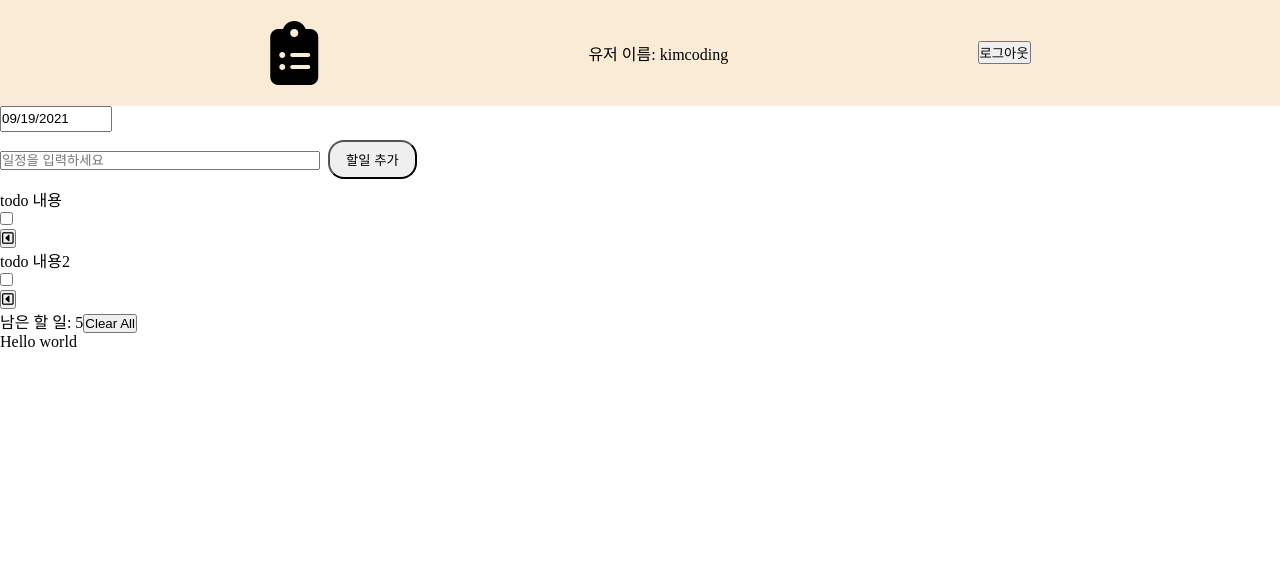
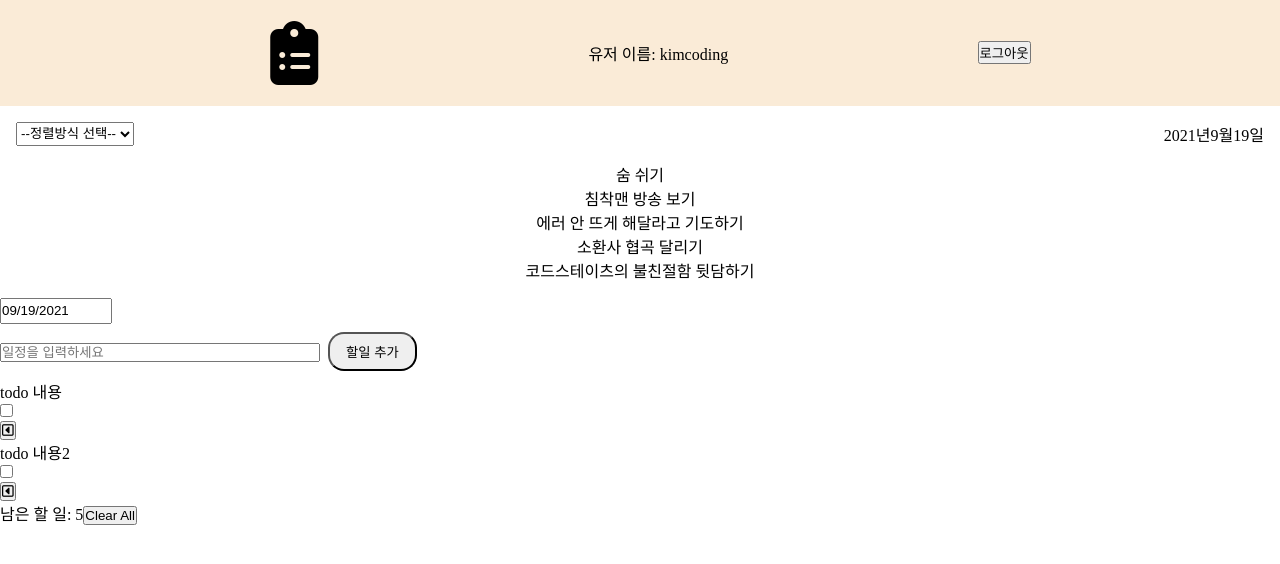
Before and after one commit to lsm6627/codegangster_toto, a React (Create React App) app: page / in a window 1280 px wide. Shown: the top 564 px of the page. Built offline with nearby package versions, Linux system fonts and the light colour scheme.

Commit message:
Filterbar01 (#5)

```diff
--- a/src/Footer.js
+++ b/src/Footer.js
@@ -1,9 +1,7 @@
-import React from 'react';
+import React from "react";
 
 const Footer = () => {
-    return (
-        <div> Hello world</div>
-    )
-}
+  return <div></div>;
+};
 
 export default Footer;
--- /dev/null
+++ b/src/component/Filterbar.css
@@ -0,0 +1,9 @@
+.filterbar__container {
+  margin: 1rem;
+  text-align: center;
+}
+.filterbar__wrapper {
+  display: flex;
+  justify-content: space-between;
+  margin-bottom: 1rem;
+}
--- a/src/component/Filterbar.js
+++ b/src/component/Filterbar.js
@@ -1,9 +1,46 @@
-import React from 'react';
+import React, { useState } from "react";
+import dummyData from "../static/dummyData";
+import "./Filterbar.css";
 
 const Filterbar = () => {
-    return (
-        <div />
-    )
-}
+  const [datas, setDatas] = useState(dummyData);
+
+  const handleChange = (e) => {
+    if (e.target.value === "D-day순") {
+      const cpDatas = datas.slice();
+      const dDaySort = cpDatas.sort((a, b) => a.d_day - b.d_day);
+      setDatas(dDaySort);
+    }
+    if (e.target.value === "생성날짜순") {
+      const cpDatas = datas.slice();
+      const createdAtSort = cpDatas.sort(
+        (a, b) => new Date(b.createdAt) - new Date(a.createdAt)
+      );
+      setDatas(createdAtSort);
+    }
+  };
+  const today = new Date();
+
+  return (
+    <div className="filterbar__container">
+      <div className="filterbar__wrapper">
+        <select onChange={handleChange}>
+          드롭다운
+          <option>--정렬방식 선택--</option>
+          <option>D-day순</option>
+          <option>생성날짜순</option>
+        </select>
+        <div>
+          {today.getFullYear()}년{today.getMonth() + 1}월{today.getDate()}일
+        </div>
+      </div>
+      <div>
+        {datas.map((el) => {
+          return <p key={el.id}>{el.content}</p>;
+        })}
+      </div>
+    </div>
+  );
+};
 
 export default Filterbar;
--- a/src/static/dummyData.js
+++ b/src/static/dummyData.js
@@ -2,42 +2,42 @@ const dummyData = [
   {
     id: 1,
     d_day: 0,
-        content: '숨 쉬기',
+    content: "숨 쉬기",
     check: false,
-        createdAt: '2019-02-25T16:17:27.000Z',
-        updatedAt: '2019-02-25T16:17:27.000Z',
+    createdAt: "2019-02-12T16:17:27.000Z",
+    updatedAt: "2019-02-25T16:17:27.000Z",
   },
   {
     id: 2,
     d_day: 2,
-        content: '침착맨 방송 보기',
+    content: "침착맨 방송 보기",
     check: false,
-        createdAt: '2019-02-25T16:17:47.000Z',
-        updatedAt: '2019-02-25T16:17:47.000Z',
+    createdAt: "2019-02-25T16:17:47.000Z",
+    updatedAt: "2019-02-25T16:17:47.000Z",
   },
   {
     id: 3,
     d_day: 11,
-        content: '에러 안 뜨게 해달라고 기도하기',
+    content: "에러 안 뜨게 해달라고 기도하기",
     check: false,
-        createdAt: '2019-02-26T16:18:10.000Z',
-        updatedAt: '2019-02-26T16:18:10.000Z',
+    createdAt: "2019-03-26T16:18:10.000Z",
+    updatedAt: "2019-02-26T16:18:10.000Z",
   },
   {
     id: 4,
     d_day: 365,
-        content: '소환사 협곡 달리기',
+    content: "소환사 협곡 달리기",
     check: false,
-        createdAt: '2019-02-27T16:18:40.000Z',
-        updatedAt: '2019-02-27T16:18:40.000Z',
+    createdAt: "2019-06-27T16:18:40.000Z",
+    updatedAt: "2019-02-27T16:18:40.000Z",
   },
   {
     id: 5,
     d_day: 2,
-        content: '코드스테이츠의 불친절함 뒷담하기',
+    content: "코드스테이츠의 불친절함 뒷담하기",
     check: false,
-        createdAt: '2019-02-28T16:19:47.000Z',
-        updatedAt: '2019-02-28T16:19:47.000Z',
+    createdAt: "2019-05-28T16:19:47.000Z",
+    updatedAt: "2019-02-28T16:19:47.000Z",
   },
 ];
 
```
Also changed, not shown: src/App.js (+21 -21 lines). Lines whose indentation alone changed are shown as unchanged.
